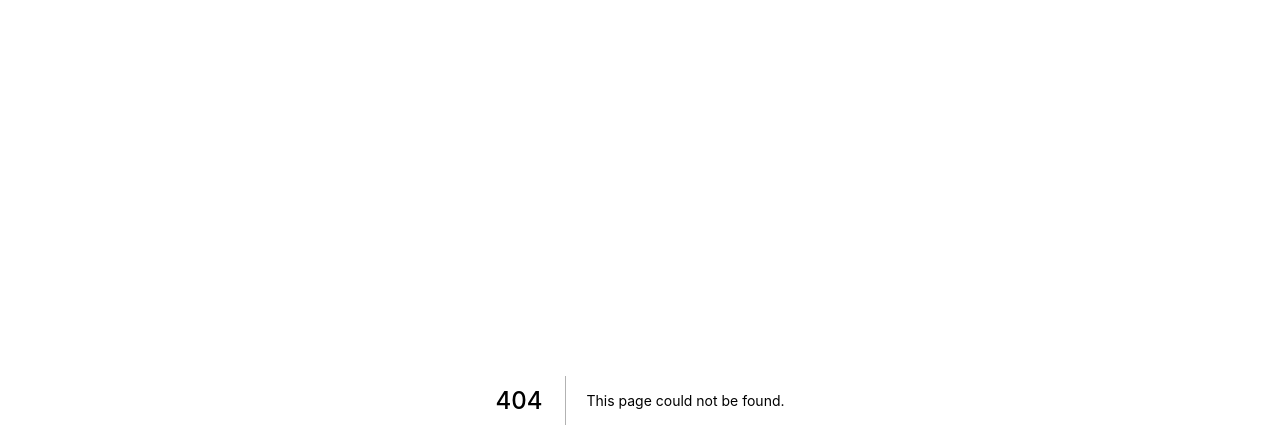
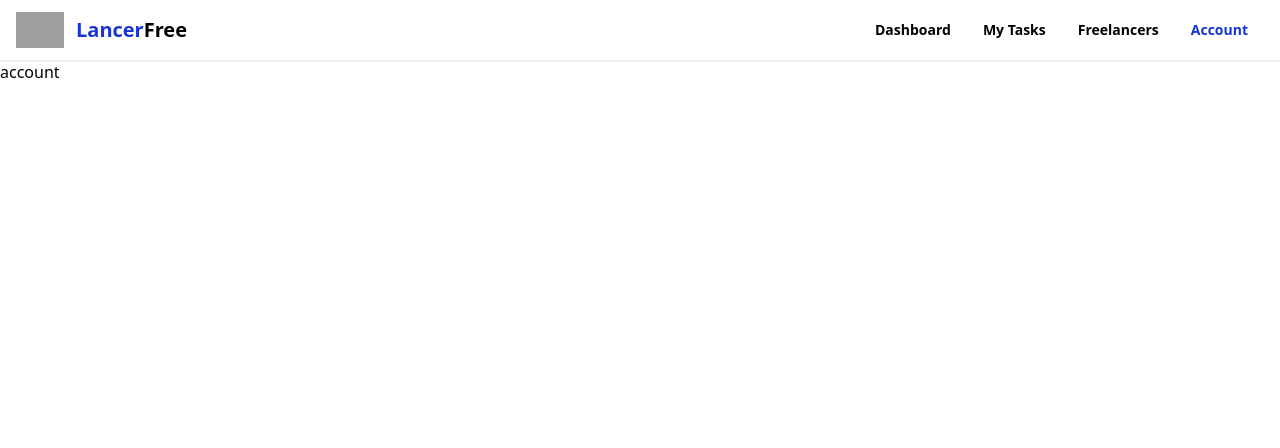
Before and after one commit to chmodx5/lancerfree, a Next.js app: page /worker/account in a window 1280 px wide. Before the commit this address had no page. Shown: the top 448 px of the page. Built offline with nearby package versions, Linux system fonts and the light colour scheme; grey boxes are pictures that could not be loaded.

Commit message:
added sick new navbar layout with tailwind

```diff
--- /dev/null
+++ b/pages/worker/account.jsx
@@ -0,0 +1,11 @@
+import React from "react";
+import { WorkerLayout } from "./../../src/components/layout/index";
+
+const account = () => {
+  return <div>account</div>;
+};
+
+export default account;
+account.getLayout = function getLayout(page) {
+  return <WorkerLayout>{page}</WorkerLayout>;
+};
--- a/src/components/blocks/WorkerNavBar.jsx
+++ b/src/components/blocks/WorkerNavBar.jsx
@@ -1,11 +1,71 @@
 import React from "react";
-
+import { NavLink } from "../elements";
 const WorkerNavBar = () => {
+  const navLinks = [
+    {
+      title: "dashboard",
+      link: "/worker",
+    },
+    {
+      title: "my tasks",
+      link: "/worker/tasks",
+    },
+    {
+      title: "freelancers",
+      link: "/worker/freelancers",
+    },
+    {
+      title: "account ",
+      link: "/worker/account",
+    },
+  ];
   return (
-    <div>
-      WorkerNavBar
-      <button className="bg-red-500 px-3 py-2 rounded">click me</button>
-    </div>
+    <nav className="bg-white border-gray-200 px-2 sm:px-4 py-1 shadow dark:bg-gray-900">
+      <div className="container flex flex-wrap justify-between items-center mx-auto">
+        <a href="https://flowbite.com/" className="flex items-center">
+          <img
+            src="https://flowbite.com/docs/images/logo.svg"
+            className="mr-3 h-6 sm:h-9"
+            alt="Flowbite Logo"
+          />
+          <span className="self-center text-xl font-bold whitespace-nowrap dark:text-white">
+            <span className="text-primary">Lancer</span>
+            <span>Free</span>
+          </span>
+        </a>
+        <button
+          data-collapse-toggle="navbar-default"
+          type="button"
+          className="inline-flex items-center p-2 ml-3 text-sm text-gray-500 rounded-lg md:hidden hover:bg-gray-100 focus:outline-none focus:ring-2 focus:ring-gray-200 dark:text-gray-400 dark:hover:bg-gray-700 dark:focus:ring-gray-600"
+          aria-controls="navbar-default"
+          aria-expanded="false"
+        >
+          <span className="sr-only">Open main menu</span>
+          <svg
+            className="w-6 h-6"
+            aria-hidden="true"
+            fill="currentColor"
+            viewBox="0 0 20 20"
+            xmlns="http://www.w3.org/2000/svg"
+          >
+            <path
+              fillRule="evenodd"
+              d="M3 5a1 1 0 011-1h12a1 1 0 110 2H4a1 1 0 01-1-1zM3 10a1 1 0 011-1h12a1 1 0 110 2H4a1 1 0 01-1-1zM3 15a1 1 0 011-1h12a1 1 0 110 2H4a1 1 0 01-1-1z"
+              clipRule="evenodd"
+            ></path>
+          </svg>
+        </button>
+        <div className="hidden w-full md:block md:w-auto" id="navbar-default">
+          <ul className="flex flex-col p-4 mt-4 bg-gray-50 rounded-lg border border-gray-100 md:flex-row md:space-x-8 md:mt-0 md:text-sm md:font-medium md:border-0 md:bg-white dark:bg-gray-800 md:dark:bg-gray-900 dark:border-gray-700">
+            {navLinks.map((navLink) => (
+              <li key={navLink.title}>
+                <NavLink title={navLink.title} href={navLink.link} />
+              </li>
+            ))}
+          </ul>
+        </div>
+      </div>
+    </nav>
   );
 };
 
--- /dev/null
+++ b/src/components/elements/NavLink.jsx
@@ -0,0 +1,21 @@
+import React from "react";
+import Link from "next/link";
+import { useRouter } from "next/router";
+
+const NavLink = ({ href, title }) => {
+  const router = useRouter();
+
+  return (
+    <Link href={href}>
+      <a
+        className={`${
+          router.asPath === href && "text-primary "
+        } font-bold capitalize hover:text-primary`}
+      >
+        {title}
+      </a>
+    </Link>
+  );
+};
+
+export default NavLink;
--- a/src/components/elements/index.js
+++ b/src/components/elements/index.js
@@ -1,4 +1,5 @@
 import Project from "./Project";
 import Filters from "./Filters";
+import NavLink from "./NavLink";
 
-export { Project, Filters };
+export { Project, Filters, NavLink };
--- a/src/components/layout/WorkerLayout.jsx
+++ b/src/components/layout/WorkerLayout.jsx
@@ -5,8 +5,7 @@ const WorkerLayout = ({ children }) => {
   return (
     <div>
       <WorkerNavBar />
-
-      {children}
+      <div className="container mx-auto">{children}</div>
     </div>
   );
 };
--- a/tailwind.config.js
+++ b/tailwind.config.js
@@ -5,8 +5,13 @@ module.exports = {
     "./components/**/*.{js,ts,jsx,tsx}",
     "./src/**/*.{js,ts,jsx,tsx}",
   ],
+  darkMode: "class",
   theme: {
-    extend: {},
+    extend: {
+      colors: {
+        primary: "#1834D3",
+      },
+    },
   },
   plugins: [],
 };
```
